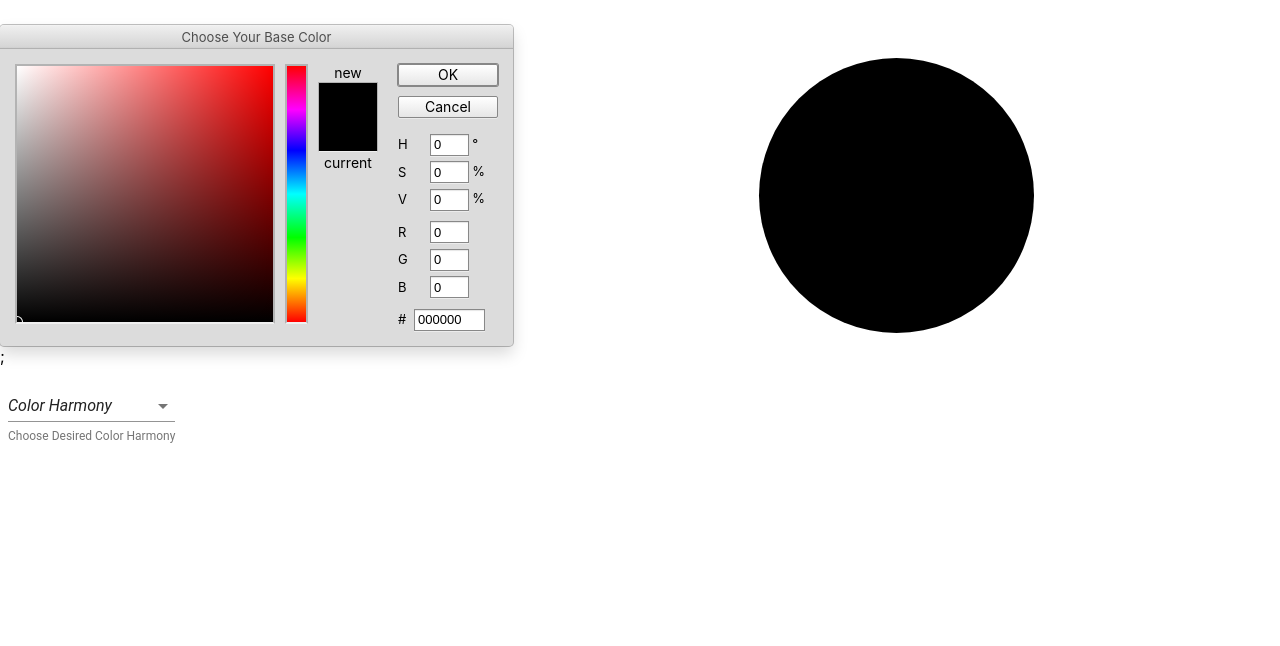
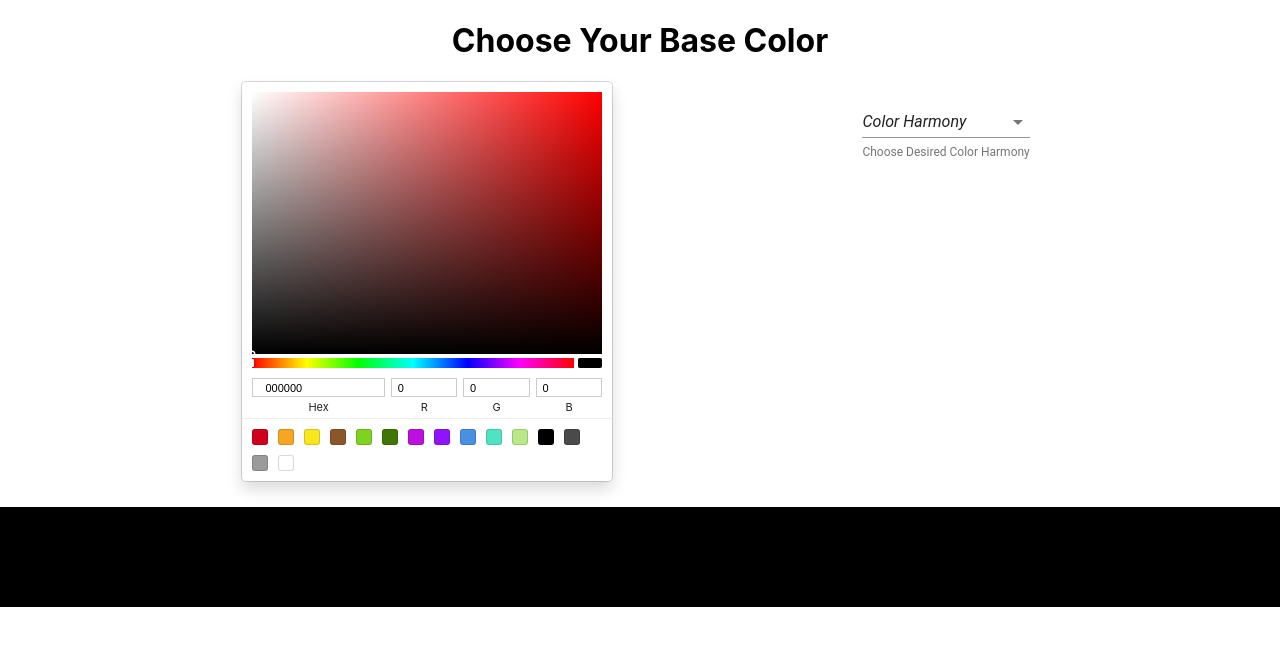
Before and after one commit to jefferyclanton/color-palette-app, a React (Create React App) app: page / in a window 1280 px wide. Shown: the top 646 px of the page. Built offline with nearby package versions, Linux system fonts and the light colour scheme; the HTML template or start-up script is replaced by a standard one.

Commit message:
Change color picker and add some styling

```diff
--- a/src/App.js
+++ b/src/App.js
@@ -1,5 +1,5 @@
 import React from 'react';
-import { PhotoshopPicker } from 'react-color';
+import { SketchPicker } from 'react-color';
 import SimpleSelect from './drop-down-menu';
 import chroma from 'chroma-js';
 import ColorAmount from './color-amount';
@@ -17,8 +17,8 @@ class App extends React.Component {
       background: {
           hsl: {
             h: 0,
-            s: 1,
-            l: 0.5,
+            s: 0,
+            l: 1.0,
             a: 1
           }
         },
@@ -30,12 +30,17 @@ class App extends React.Component {
     this.harmonyChange = this.harmonyChange.bind(this);
     this.numberOfColors = this.numberOfColors.bind(this);
     this.hueSeparation = this.hueSeparation.bind(this);
+    this.handleAccept = this.handleAccept.bind(this);
   }
 
   handleChange = (color) => {
     this.setState({
-      background: color.hsl
+      background: color.hsl,
     })
+  };
+
+  handleAccept = () => {
+
   };
 
   harmonyChange = (event) => {
@@ -57,29 +62,29 @@ class App extends React.Component {
   render() {
     const harmony = this.state.harmony;
     const style = {
-      height: 275,
-      width: 275,
+      height: 100,
+      width: '100%',
       backgroundColor: chroma(this.state.background.h, this.state.background.s, this.state.background.l, "hsl"),
-      borderRadius: 500,
-      margin: 'auto',
+      marginTop: '2%',
     }
 
     return (
       <div>
-      <div style={{display: 'flex', flexDirection: 'row', justifyContent: 'space-around', marginTop: 25}}>
-        <div>
-    <PhotoshopPicker header="Choose Your Base Color" color={this.state.background} onChange={this.handleChange}  />;
-    </div>
-    <div style={style}></div>
-      </div>
+        <h1 style={{textAlign:'center'}}>Choose Your Base Color</h1>
+      <div style={{display: 'flex', flexDirection: 'row', justifyContent: 'space-evenly'}}>
+      <SketchPicker color={this.state.background} onChange={this.handleChange} width={350} disableAlpha={true} />
       <SimpleSelect styling={this.state.background} onChange={this.harmonyChange} harmonyChange={harmony} />
       <ColorAmount value={this.state.harmony} amount={this.state.numberOfColors} style={this.state.background} colors={this.numberOfColors}/>
       <HueSeparation hueSeparation={this.state.hueSeparation} setSeparation={this.hueSeparation} selection={this.state.harmony} onSubmit={this.handleSubmit} />
+      </div>
+      <div style={style}></div>
+      <div>
       <Monochromatic numberOfColors={this.state.numberOfColors} choice={this.state.harmony} colors={this.state.background} />
       <Complementary colors={this.state.background} choice={this.state.harmony} />
       <Triadic choice={this.state.harmony} colors={this.state.background} />
       <Split choice={this.state.harmony} colors={this.state.background} separation={this.state.hueSeparation} />
       <Analogous choice={this.state.harmony} colors={this.state.background} separation={this.state.hueSeparation} />
+      </div>
     </div>
     )
   }
```
